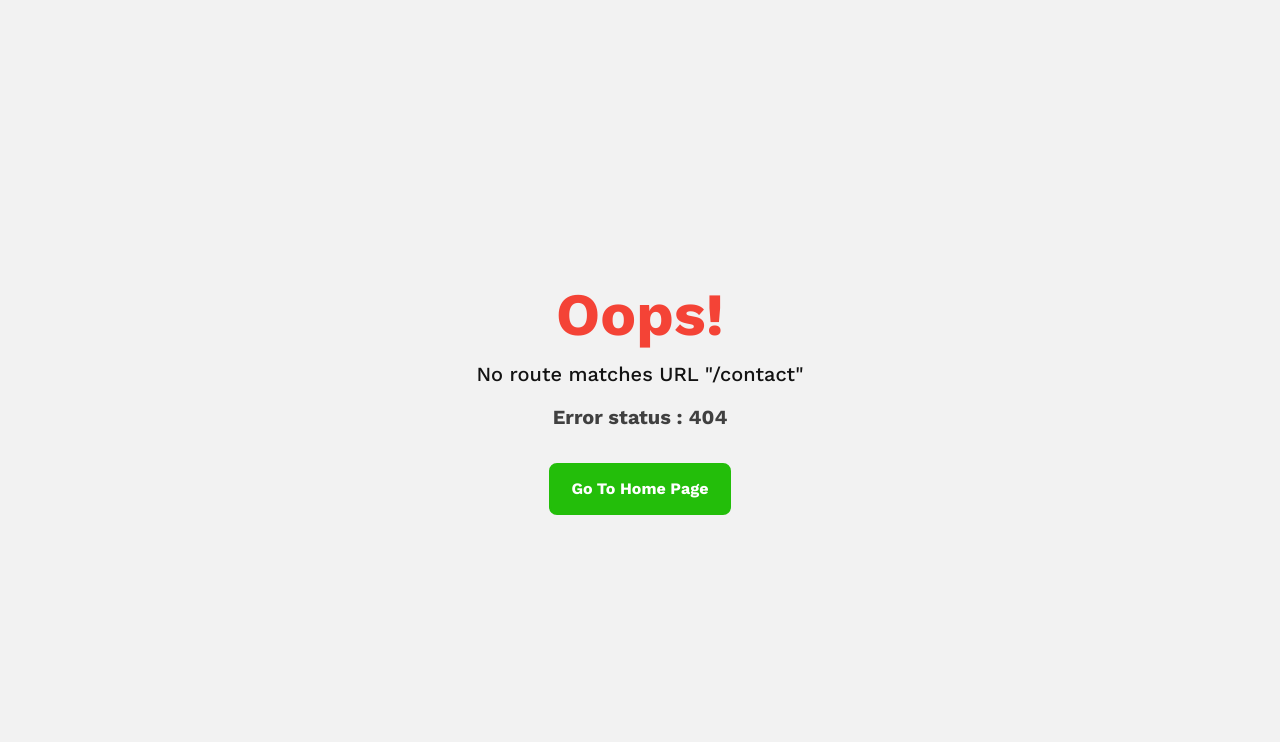
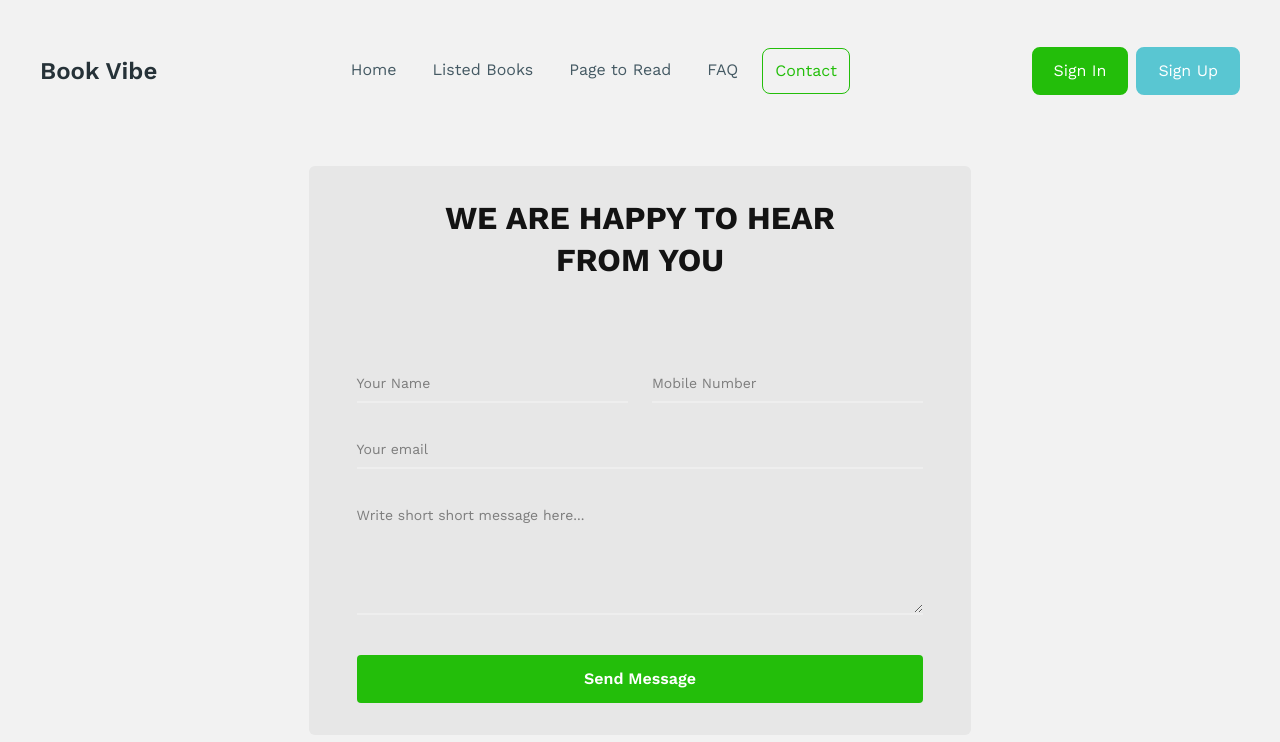
Before and after one commit to CodeSperk/BookVibe-B9A8, a React (Vite) app: page /contact in a window 1280 px wide. Before the commit this address had no page. Shown: the top 742 px of the page. Built offline with nearby package versions, Linux system fonts and the light colour scheme; a web font is replaced by a local one.

Commit message:
added two extra routs faq & contact

```diff
--- /dev/null
+++ b/src/pages/about/About.jsx
@@ -0,0 +1,68 @@
+import {
+  Accordion,
+  AccordionHeader,
+  AccordionBody,
+} from "@material-tailwind/react";
+import { useState } from "react";
+import { Link } from "react-router-dom";
+
+const Faq = () => {
+  const [open, setOpen] = useState(1);
+  const handleOpen = (value) => setOpen(open === value ? 0 : value);
+
+  return (
+    <main className="mx-auto max-w-7xl px-4 md:px-8 lg:px-10 2xl:px-14 flex min-h-[80vh] items-center justify-center">
+      <section className="md: w-[60%] mx-auto border-2 border-[var(--bg-primary)] p-4 md:p-8 lg:p-12">
+      <Accordion open={open === 1}>
+        <AccordionHeader onClick={() => handleOpen(1)}>Can I read ebooks on any device?</AccordionHeader>
+        <AccordionBody className="text-lg">
+        Yes, you can! Our ebooks are compatible with a wide range of devices, including smartphones, tablets, e-readers, and computers. Simply download our ebooks in a format supported by your device, such as PDF, EPUB, or MOBI.
+        </AccordionBody>
+      </Accordion>
+
+      <Accordion open={open === 2}>
+        <AccordionHeader onClick={() => handleOpen(2)}>
+           Can I print pages from your ebooks?
+        </AccordionHeader>
+        <AccordionBody>
+        es, you can! Our ebooks are formatted to be printer-friendly, allowing you to print individual pages or sections for personal use. However, please note that distributing printed copies or reproducing content for commercial purposes may be subject to copyright restrictions.
+        </AccordionBody>
+      </Accordion>
+
+      <Accordion open={open === 3}>
+        <AccordionHeader onClick={() => handleOpen(3)}>Can I share ebooks with friends or family?
+        </AccordionHeader>
+        <AccordionBody className="text-lg">
+        While we encourage sharing the joy of reading, please keep in mind that sharing ebooks with others may infringe on copyright laws. We recommend directing your friends and family to our website, where they can purchase their own copy of the ebook.
+        </AccordionBody>
+      </Accordion>
+
+      <Accordion open={open === 4}>
+        <AccordionHeader onClick={() => handleOpen(4)}>Do I need to create an account to download ebooks?
+        </AccordionHeader>
+        <AccordionBody className="text-lg">
+        No, you do not need to create an account to download ebooks from our website. All our ebooks are accessible to everyone without the need for registration.
+        </AccordionBody>
+      </Accordion>
+
+      <Accordion open={open === 5}>
+        <AccordionHeader onClick={() => handleOpen(5)}>Can I request specific ebooks to be added to your collection?
+        </AccordionHeader>
+        <AccordionBody className="text-lg">
+        Yes, we welcome suggestions for new ebooks to add to our collection. If there is a particular ebook you would like to see on our website, please contact us with your recommendation, and we will do our best to accommodate your request.
+        </AccordionBody>
+      </Accordion>
+
+
+        <Link to="/contact"> <p className="w-full mx-auto text-center mt-24 text-lg font-medium">Click <span className="font-bold text-[var(--clr-accent)] text-xl hover:underline">Here</span> to contact us for more info</p></Link>
+      </section>
+
+
+
+
+
+    </main>
+  );
+};
+
+export default Faq;
--- /dev/null
+++ b/src/pages/contact/Contact.jsx
@@ -0,0 +1,87 @@
+
+
+const Contact = () => {
+  return (
+    <main className="mx-auto max-w-7xl px-4 md:px-8 lg:px-10 2xl:px-14 flex justify-center">
+
+
+      <div className="max-w-6xl px-4 md:px-12 mx-auto bg-[var(--bg-primary)] mt-6 py-8 rounded-md">
+      <h2 className="uppercase text-center mb-20 max-w-[70%] mx-auto">
+        We are Happy to hear from you
+      </h2>
+        <form>
+          <div className="grid md:grid-cols-2 md:gap-6">
+            <div className="relative z-0 w-full mb-6 group">
+              <input
+                type="text"
+                name="name"
+                id="name"
+                className="block py-2.5 px-0 w-full text-sm text-[var(--clr-heading)] bg-transparent border-0 border-b-2 border-text-[var(--clr-accent)] appearance-none dark:text-white dark:border-text-[var(--clr-accent)]dark:focus:border-[var(--clr-accent)] focus:outline-none focus:ring-0 focus:border-[var(--clr-accent)] peer"
+                placeholder=" "
+                required
+              />
+              <label className="peer-focus:font-medium absolute text-sm text-[var(--clr-secondary)] dark:text-[var(--clr-secondary)] duration-300 transform -translate-y-6 scale-75 top-3 -z-10 origin-[0] peer-focus:left-0 peer-focus:text-[var(--clr-accent)] peer-focus:dark:text-[var(--clr-accent)] peer-placeholder-shown:scale-100 peer-placeholder-shown:translate-y-0 peer-focus:scale-75 peer-focus:-translate-y-6">
+                Your Name
+              </label>
+            </div>
+
+            <div className="relative z-0 w-full mb-6 group">
+              <input
+                type="number"
+                name="phone"
+                id="phone"
+                className="block py-2.5 px-0 w-full text-sm text-[var(--clr-heading)] bg-transparent border-0 border-b-2 border-text-[var(--clr-accent)] appearance-none dark:text-white dark:border-[var(--clr-secondary)] dark:focus:border-[var(--clr-accent)] focus:outline-none focus:ring-0 focus:border-[var(--clr-accent)] peer"
+                placeholder=" "
+                required
+              />
+              <label className="peer-focus:font-medium absolute text-sm text-[var(--clr-secondary)] dark:text-[var(--clr-secondary)] duration-300 transform -translate-y-6 scale-75 top-3 -z-10 origin-[0] peer-focus:left-0 peer-focus:text-[var(--clr-accent)] peer-focus:dark:text-[var(--clr-accent)] peer-placeholder-shown:scale-100 peer-placeholder-shown:translate-y-0 peer-focus:scale-75 peer-focus:-translate-y-6">
+                Mobile Number
+              </label>
+            </div>
+          </div>
+
+          <div className="relative z-0 w-full mb-6 group">
+              <input
+                type="email"
+                name="email"
+                id="email"
+                className="block py-2.5 px-0 w-full text-sm text-[var(--clr-heading)] bg-transparent border-0 border-b-2 border-text-[var(--clr-accent)] appearance-none dark:text-white dark:border-text-[var(--clr-accent)]dark:focus:border-[var(--clr-accent)] focus:outline-none focus:ring-0 focus:border-[var(--clr-accent)] peer"
+                placeholder=" "
+                required
+              />
+              <label className="peer-focus:font-medium absolute text-sm text-[var(--clr-secondary)] dark:text-[var(--clr-secondary)] duration-300 transform -translate-y-6 scale-75 top-3 -z-10 origin-[0] peer-focus:left-0 peer-focus:text-[var(--clr-accent)] peer-focus:dark:text-[var(--clr-accent)] peer-placeholder-shown:scale-100 peer-placeholder-shown:translate-y-0 peer-focus:scale-75 peer-focus:-translate-y-6">
+                Your email
+              </label>
+            </div>
+
+          {/* description input */}
+          <div className="relative z-0 w-full mb-6 group">
+            <textarea
+              rows="5"
+              name="message"
+              id="message"
+              className="block py-2.5 px-0 w-full text-sm text-[var(--clr-heading)] bg-transparent border-0 border-b-2 border-text-[var(--clr-accent)] appearance-none dark:text-white dark:border-text-[var(--clr-accent)]dark:focus:text-[var(--clr-accent)] focus:outline-none focus:ring-0 focus:border-text-[var(--clr-accent)] peer"
+              placeholder=" "
+              required
+            ></textarea>
+            <label className="peer-focus:font-medium absolute text-sm text-[var(--clr-secondary)] dark:text-[var(--clr-secondary)] duration-300 transform -translate-y-6 scale-75 top-3 -z-10 origin-[0] peer-focus:left-0 peer-focus:text-[var(--clr-accent)] peer-focus:dark:text-[var(--clr-accent)] peer-placeholder-shown:scale-100 peer-placeholder-shown:translate-y-0 peer-focus:scale-75 peer-focus:-translate-y-6">
+              Write short short message here...
+            </label>
+          </div>
+
+
+          <button
+            type="submit"
+            className="text-center mt-4 w-full bg-[var(--clr-accent)] text-white py-3 px-4 mx-auto rounded hover:bg-green-700 font-semibold"
+          >
+            Send Message
+          </button>
+        </form>
+      </div>
+
+
+    </main>
+  );
+};
+
+export default Contact;
--- a/src/shared-components/navbar/navbar/Nav.jsx
+++ b/src/shared-components/navbar/navbar/Nav.jsx
@@ -25,7 +25,7 @@ const Nav = () => {
 
   const menuList = (
     <>
-      <List className="flex lg:gap-4 lg:flex-row nav-list mb-10 lg:mb-0 font-work-sans nav-list">
+      <List className="flex lg:gap-3 lg:flex-row nav-list mb-10 lg:mb-0 font-work-sans nav-list">
         <NavLink to="/" className="item">
           <ListItem>Home</ListItem>
         </NavLink>
@@ -34,6 +34,12 @@ const Nav = () => {
         </NavLink>
         <NavLink to="/pagesToRead" className="item">
           <ListItem>Page to Read</ListItem>
+        </NavLink>
+        <NavLink to="/faq" className="item">
+          <ListItem>FAQ</ListItem>
+        </NavLink>
+        <NavLink to="/contact" className="item">
+          <ListItem>Contact</ListItem>
         </NavLink>
       </List>
     </>
```
Also changed, not shown: src/App.jsx (+10 -0 lines).
